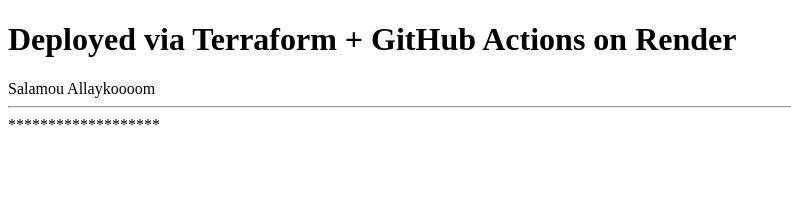
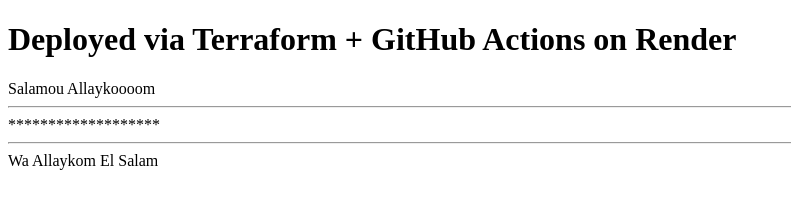
Before and after one commit to ahmed-bencheikh-fit/Terra_RenederTest, a plain HTML site: page index.html in a window 1280 px wide. Shown: the whole page, without its empty margins (0-791 px from the left). Drawn offline with Linux system fonts and the light colour scheme.

Commit message:
Update index.html

```diff
--- a/index.html
+++ b/index.html
@@ -5,4 +5,6 @@
 Salamou Allaykoooom
 <hr>
 *******************
+<hr>
+Wa Allaykom El Salam
 </html>
```
